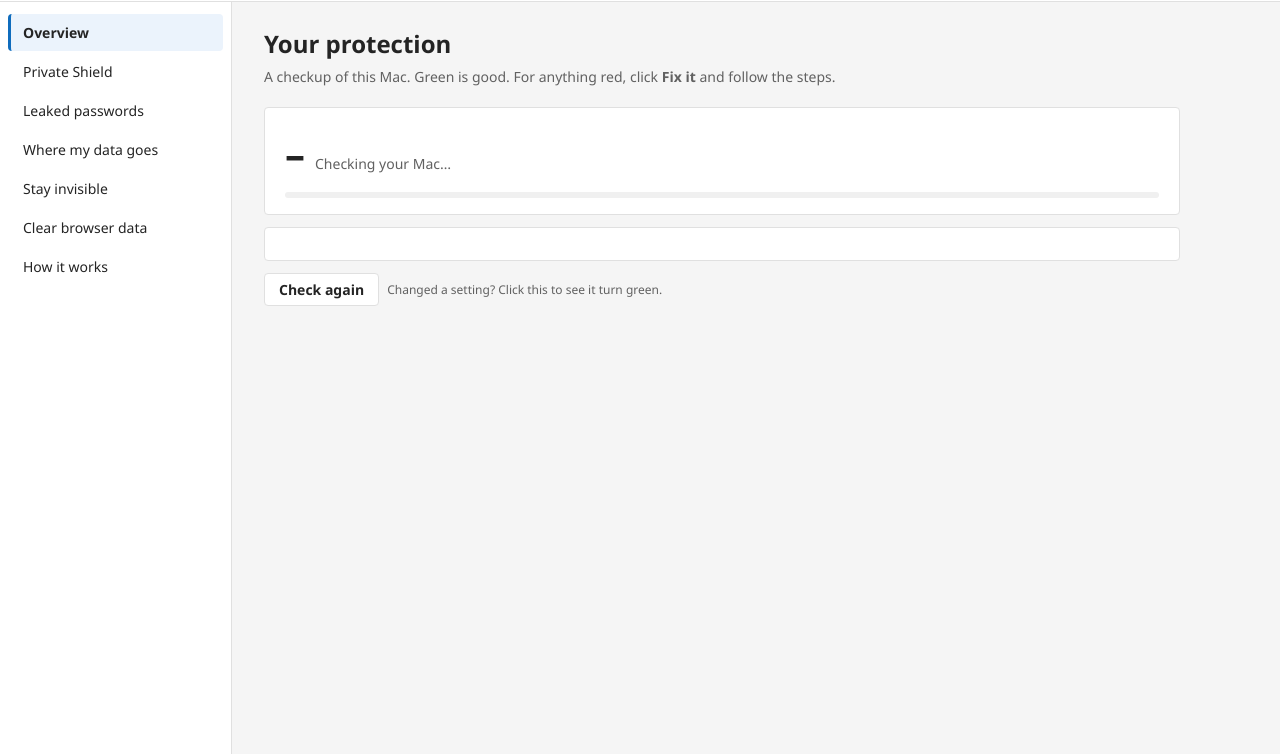
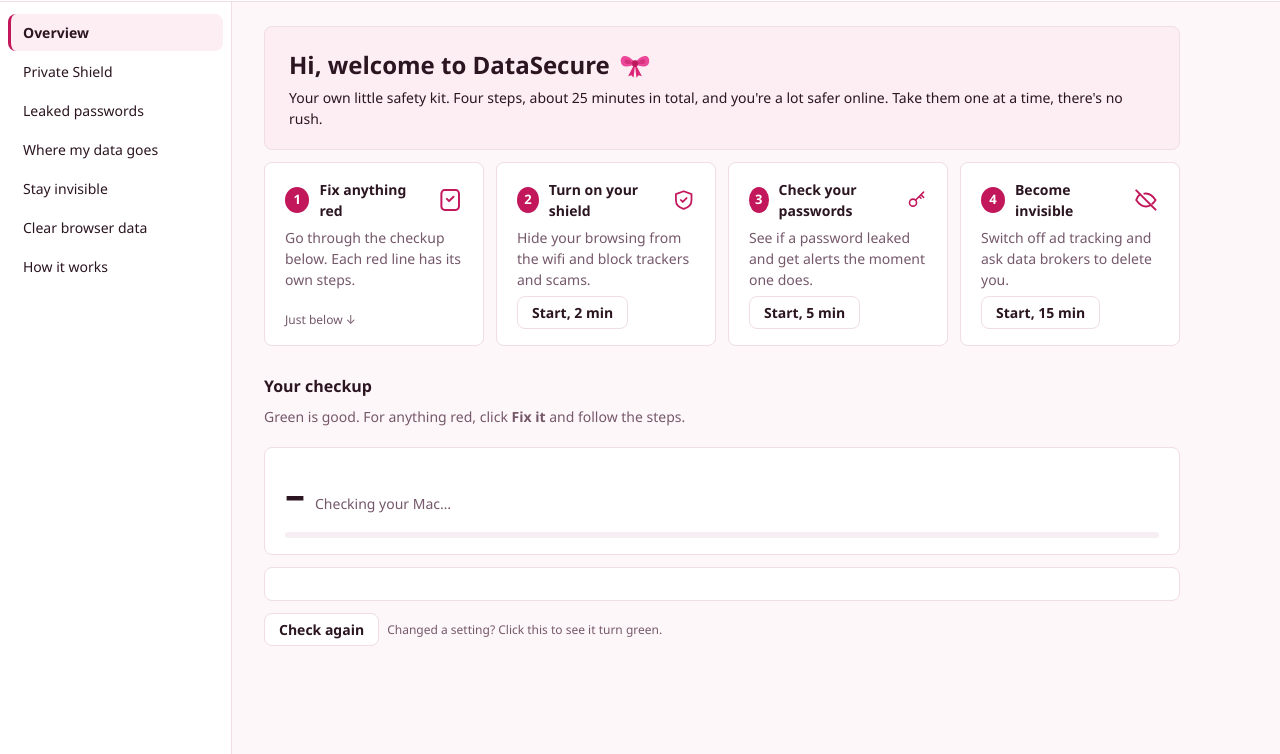
Before and after one commit to Starfish124/datasecure, a plain HTML site: page index.html in a window 1280 px wide. Shown: the part 46-800 px from the top of the page. Drawn offline with Linux system fonts and the light colour scheme; no server answers.

Commit message:
Pink theme, ribbon, welcome steps and illustrated SVG tutorials

```diff
--- a/index.html
+++ b/index.html
@@ -6,33 +6,46 @@
 <title>DataSecure</title>
 <style>
 :root {
-  --bg: #f5f5f5; --card: #ffffff; --text: #242424; --muted: #616161; --border: #e0e0e0;
-  --accent: #0f6cbd; --accent-hover: #115ea3; --accent-bg: #ebf3fc;
+  --bg: #fdf7f9; --card: #ffffff; --text: #2b1520; --muted: #75586a; --border: #f0dde5;
+  --accent: #c2185b; --accent-hover: #a3154d; --accent-bg: #fdeef4; --on-accent: #ffffff;
   --ok: #0e700e; --ok-bg: #f1faf1; --bad: #b10e1c; --bad-bg: #fdf3f4;
-  --warn: #8a3707; --warn-bg: #fff9f5; --unk: #616161; --unk-bg: #f0f0f0;
+  --warn: #8a3707; --warn-bg: #fff9f5; --unk: #75586a; --unk-bg: #f6eef2;
 }
 @media (prefers-color-scheme: dark) {
   :root:not([data-theme="light"]) {
-    --bg: #1f1f1f; --card: #292929; --text: #ffffff; --muted: #adadad; --border: #3d3d3d;
-    --accent: #479ef5; --accent-hover: #62abf5; --accent-bg: #082338;
-    --ok: #54b054; --ok-bg: #052505; --bad: #dc626d; --bad-bg: #3b0509; --warn: #faa06b; --warn-bg: #2e2410;
-    --unk: #adadad; --unk-bg: #333333;
+    --bg: #1d181a; --card: #282124; --text: #fff5f9; --muted: #c4a9b6; --border: #46363d;
+    --accent: #f472b6; --accent-hover: #f9a8d4; --accent-bg: #3b1528; --on-accent: #2b1520;
+    --ok: #54b054; --ok-bg: #052505; --bad: #f08a94; --bad-bg: #3b0509; --warn: #faa06b; --warn-bg: #2e2410;
+    --unk: #c4a9b6; --unk-bg: #352b30;
   }
 }
 :root[data-theme="dark"] {
-  --bg: #1f1f1f; --card: #292929; --text: #ffffff; --muted: #adadad; --border: #3d3d3d;
-  --accent: #479ef5; --accent-hover: #62abf5; --accent-bg: #082338;
-  --ok: #54b054; --ok-bg: #052505; --bad: #dc626d; --bad-bg: #3b0509; --warn: #faa06b; --warn-bg: #2e2410;
-  --unk: #adadad; --unk-bg: #333333;
+  --bg: #1d181a; --card: #282124; --text: #fff5f9; --muted: #c4a9b6; --border: #46363d;
+    --accent: #f472b6; --accent-hover: #f9a8d4; --accent-bg: #3b1528; --on-accent: #2b1520;
+    --ok: #54b054; --ok-bg: #052505; --bad: #f08a94; --bad-bg: #3b0509; --warn: #faa06b; --warn-bg: #2e2410;
+    --unk: #c4a9b6; --unk-bg: #352b30;
 }
 * { box-sizing: border-box; }
 body { margin: 0; background: var(--bg); color: var(--text); font: 14px/1.5 "Segoe UI Variable", "Segoe UI", -apple-system, BlinkMacSystemFont, system-ui, sans-serif; }
 header { height: 48px; display: flex; align-items: center; gap: 12px; padding: 0 20px; background: var(--card); border-bottom: 1px solid var(--border); }
 header b { font-size: 16px; font-weight: 600; }
+.ribbon { width: 26px; height: 21px; flex: none; margin-left: -6px; }
+.card.welcome { display: flex; gap: 20px; align-items: center; background: var(--accent-bg); border-color: var(--border); padding: 20px 24px; }
+.welcome h1 { display: flex; align-items: center; gap: 8px; }
+.welcome .ribbon { width: 34px; height: 28px; margin: 0; }
+.start { display: grid; grid-template-columns: repeat(4, 1fr); gap: 12px; margin-bottom: 12px; }
+.start .card { margin: 0; display: flex; flex-direction: column; gap: 6px; }
+.start .num { display: flex; align-items: center; gap: 10px; font-weight: 600; }
+.start .num span { width: 26px; height: 26px; border-radius: 50%; background: var(--accent); color: var(--on-accent); display: grid; place-items: center; font-size: 13px; }
+.start svg { width: 28px; height: 28px; color: var(--accent); margin-left: auto; }
+.start p { margin: 0; color: var(--muted); flex: 1; }
+.start .btn { align-self: flex-start; }
+.pics { display: grid; grid-template-columns: 1fr 1fr; gap: 12px; margin-top: 14px; }
+.pics img { width: 100%; height: auto; display: block; border-radius: 12px; }
 header span { color: var(--muted); font-size: 12px; }
 .shell { display: flex; min-height: calc(100vh - 48px); }
 nav { width: 232px; flex: none; padding: 12px 8px; background: var(--card); border-right: 1px solid var(--border); }
-nav a { display: block; padding: 8px 12px; margin-bottom: 2px; border-radius: 4px; color: var(--text); text-decoration: none; border-left: 3px solid transparent; }
+nav a { display: block; padding: 8px 12px; margin-bottom: 2px; border-radius: 8px; color: var(--text); text-decoration: none; border-left: 3px solid transparent; }
 nav a:hover { background: var(--bg); }
 nav a.active { background: var(--accent-bg); border-left-color: var(--accent); font-weight: 600; }
 main { flex: 1; padding: 24px 32px 48px; max-width: 980px; }
@@ -41,8 +54,8 @@
 h1 { font-size: 24px; font-weight: 600; margin: 0 0 4px; }
 h2 { font-size: 16px; font-weight: 600; margin: 28px 0 8px; }
 .lead { color: var(--muted); margin: 0 0 20px; }
-.card { background: var(--card); border: 1px solid var(--border); border-radius: 4px; padding: 16px 20px; margin-bottom: 12px; }
-.explain { background: var(--accent-bg); border: 1px solid var(--border); border-left: 3px solid var(--accent); border-radius: 4px; padding: 12px 16px; margin-bottom: 20px; }
+.card { background: var(--card); border: 1px solid var(--border); border-radius: 8px; padding: 16px 20px; margin-bottom: 12px; }
+.explain { background: var(--accent-bg); border: 1px solid var(--border); border-left: 3px solid var(--accent); border-radius: 8px; padding: 12px 16px; margin-bottom: 20px; }
 .explain > b { display: block; margin-bottom: 4px; }
 .explain p { margin: 4px 0; }
 .row { display: flex; align-items: flex-start; gap: 14px; padding: 14px 0; border-top: 1px solid var(--border); }
@@ -56,19 +69,19 @@
 .unknown .icon { background: var(--unk-bg); color: var(--unk); border: 1px solid var(--unk); }
 ol.steps { margin: 8px 0 0; padding-left: 20px; }
 ol.steps li { margin: 2px 0; }
-button, .btn { font: inherit; font-weight: 600; padding: 5px 14px; min-height: 32px; border-radius: 4px; border: 1px solid var(--border); background: var(--card); color: var(--text); cursor: pointer; text-decoration: none; display: inline-flex; align-items: center; white-space: nowrap; }
+button, .btn { font: inherit; font-weight: 600; padding: 5px 14px; min-height: 32px; border-radius: 8px; border: 1px solid var(--border); background: var(--card); color: var(--text); cursor: pointer; text-decoration: none; display: inline-flex; align-items: center; white-space: nowrap; }
 button:hover, .btn:hover { background: var(--bg); }
-button.primary, .btn.primary { background: var(--accent); border-color: var(--accent); color: #fff; }
+button.primary, .btn.primary { background: var(--accent); border-color: var(--accent); color: var(--on-accent); }
 button.primary:hover, .btn.primary:hover { background: var(--accent-hover); }
 button:disabled { opacity: .5; cursor: default; }
-input[type=text], input[type=email], input[type=password] { font: inherit; padding: 5px 10px; min-height: 32px; border: 1px solid var(--border); border-bottom-color: var(--muted); border-radius: 4px; background: var(--card); color: var(--text); width: 100%; max-width: 360px; }
+input[type=text], input[type=email], input[type=password] { font: inherit; padding: 5px 10px; min-height: 32px; border: 1px solid var(--border); border-bottom-color: var(--muted); border-radius: 8px; background: var(--card); color: var(--text); width: 100%; max-width: 360px; }
 input:focus { outline: none; border-bottom: 2px solid var(--accent); }
 .inline { display: flex; gap: 8px; flex-wrap: wrap; align-items: center; }
 .score { display: flex; align-items: baseline; gap: 10px; }
 .score strong { font-size: 40px; font-weight: 600; }
 .bar { height: 6px; background: var(--unk-bg); border-radius: 3px; margin-top: 8px; overflow: hidden; }
 .bar div { height: 100%; background: var(--accent); }
-.msg { margin-top: 10px; padding: 10px 14px; border-radius: 4px; border: 1px solid; }
+.msg { margin-top: 10px; padding: 10px 14px; border-radius: 8px; border: 1px solid; }
 .msg.ok { color: var(--ok); background: var(--ok-bg); border-color: var(--ok); }
 .msg.bad { color: var(--bad); background: var(--bad-bg); border-color: var(--bad); }
 .msg.warn { color: var(--warn); background: var(--warn-bg); border-color: var(--warn); }
@@ -83,18 +96,20 @@
 .small { font-size: 12px; }
 a { color: var(--accent); }
 code { font-family: ui-monospace, Menlo, monospace; font-size: 12px; background: var(--unk-bg); padding: 2px 6px; border-radius: 3px; word-break: break-all; }
+@media (max-width: 1000px) { .start { grid-template-columns: 1fr 1fr; } }
 @media (max-width: 720px) {
   .shell { display: block; }
   nav { width: auto; display: flex; overflow-x: auto; border-right: 0; border-bottom: 1px solid var(--border); padding: 6px 8px; }
   nav a { white-space: nowrap; border-left: 0; border-bottom: 3px solid transparent; }
   nav a.active { border-bottom-color: var(--accent); }
   main { padding: 16px; }
+  .start, .pics { grid-template-columns: 1fr; }
   .row { flex-wrap: wrap; }
 }
 </style>
 </head>
 <body>
-<header><b>DataSecure</b><span>v0.1 · by Sarvesh Singh · runs only on this Mac</span></header>
+<header><b>DataSecure</b><svg class="ribbon" viewBox="0 0 32 26" aria-hidden="true"><path d="M15 13 L9.5 23.5 L12.6 22.6 L14.6 25 L16 13.5 Z M17 13 L22.5 23.5 L19.4 22.6 L17.4 25 L16 13.5 Z" fill="#db2777"/><path d="M16 11 C10.5 2.5 2 2.5 2.6 9.8 C3.2 16 10.5 15.2 16 12.4 Z M16 11 C21.5 2.5 30 2.5 29.4 9.8 C28.8 16 21.5 15.2 16 12.4 Z" fill="#ec4899"/><path d="M14 11.2 C10.5 7 6.5 6.6 6.2 9.6 C6 12 9.5 12.6 14 11.8 Z M18 11.2 C21.5 7 25.5 6.6 25.8 9.6 C26 12 22.5 12.6 18 11.8 Z" fill="#be185d" opacity=".45"/><rect x="13.3" y="8.6" width="5.4" height="6.2" rx="2.2" fill="#be185d"/></svg><span>v0.1 · by Sarvesh Singh · runs only on this Mac</span></header>
 <div class="shell">
 <nav>
   <a href="#overview">Overview</a>
@@ -109,8 +124,20 @@
 
 <!-- ============================== OVERVIEW -->
 <section data-page="overview">
-  <h1>Your protection</h1>
-  <p class="lead">A checkup of this Mac. Green is good. For anything red, click <b>Fix it</b> and follow the steps.</p>
+<div class="card welcome">
+  <div>
+    <h1>Hi, welcome to DataSecure <svg class="ribbon" viewBox="0 0 32 26" aria-hidden="true"><path d="M15 13 L9.5 23.5 L12.6 22.6 L14.6 25 L16 13.5 Z M17 13 L22.5 23.5 L19.4 22.6 L17.4 25 L16 13.5 Z" fill="#db2777"/><path d="M16 11 C10.5 2.5 2 2.5 2.6 9.8 C3.2 16 10.5 15.2 16 12.4 Z M16 11 C21.5 2.5 30 2.5 29.4 9.8 C28.8 16 21.5 15.2 16 12.4 Z" fill="#ec4899"/><path d="M14 11.2 C10.5 7 6.5 6.6 6.2 9.6 C6 12 9.5 12.6 14 11.8 Z M18 11.2 C21.5 7 25.5 6.6 25.8 9.6 C26 12 22.5 12.6 18 11.8 Z" fill="#be185d" opacity=".45"/><rect x="13.3" y="8.6" width="5.4" height="6.2" rx="2.2" fill="#be185d"/></svg></h1>
+    <p style="margin:0">Your own little safety kit. Four steps, about 25 minutes in total, and you're a lot safer online. Take them one at a time, there's no rush.</p>
+  </div>
+</div>
+<div class="start">
+  <div class="card"><div class="num"><span>1</span>Fix anything red<svg viewBox="0 0 24 24" fill="none" stroke="currentColor" stroke-width="1.8" stroke-linecap="round" stroke-linejoin="round" aria-hidden="true"><path d="M9 11l2 2 4-4"/><rect x="4" y="3" width="16" height="18" rx="3"/></svg></div><p>Go through the checkup below. Each red line has its own steps.</p><span class="small muted">Just below ↓</span></div>
+    <div class="card"><div class="num"><span>2</span>Turn on your shield<svg viewBox="0 0 24 24" fill="none" stroke="currentColor" stroke-width="1.8" stroke-linecap="round" stroke-linejoin="round" aria-hidden="true"><path d="M12 3l8 3v6c0 5-3.5 8-8 9-4.5-1-8-4-8-9V6z"/><path d="M9 12l2 2 4-4"/></svg></div><p>Hide your browsing from the wifi and block trackers and scams.</p><a class="btn" href="#shield">Start, 2 min</a></div>
+    <div class="card"><div class="num"><span>3</span>Check your passwords<svg viewBox="0 0 24 24" fill="none" stroke="currentColor" stroke-width="1.8" stroke-linecap="round" stroke-linejoin="round" aria-hidden="true"><circle cx="8" cy="15" r="4"/><path d="M11 12l9-9M17 6l3 3M15 8l2 2"/></svg></div><p>See if a password leaked and get alerts the moment one does.</p><a class="btn" href="#leaks">Start, 5 min</a></div>
+    <div class="card"><div class="num"><span>4</span>Become invisible<svg viewBox="0 0 24 24" fill="none" stroke="currentColor" stroke-width="1.8" stroke-linecap="round" stroke-linejoin="round" aria-hidden="true"><path d="M3 3l18 18"/><path d="M10.6 6.1A10 10 0 0 1 12 6c5 0 9 6 9 6a17 17 0 0 1-3 3.5M6.6 6.6C4.3 8.2 3 12 3 12s4 6 9 6a9 9 0 0 0 4.4-1.1"/></svg></div><p>Switch off ad tracking and ask data brokers to delete you.</p><a class="btn" href="#invisible">Start, 15 min</a></div>
+</div>
+<h2>Your checkup</h2>
+<p class="lead">Green is good. For anything red, click <b>Fix it</b> and follow the steps.</p>
   <div class="card">
     <div class="score"><strong id="score">–</strong><span class="muted" id="score-text">Checking your Mac…</span></div>
     <div class="bar"><div id="score-bar" style="width:0"></div></div>
@@ -139,6 +166,7 @@
       <li>Click <b>Install</b> and type your Mac password. macOS will say <b>"Unverified"</b>. That's normal: it means the file was made on your own Mac instead of bought from a company.</li>
       <li>Come back here and click <b>Test my shield</b>. It should turn green.</li>
     </ol>
+    <div class="pics"><img src="/docs/shield-1-settings.svg" alt="System Settings, General, Device Management: double-click DataSecure Private Shield"><img src="/docs/shield-2-install.svg" alt="Click Install. Unverified is normal. Type your Mac password."></div>
     <div class="inline" style="margin-top:14px">
       <button class="primary" onclick="installShield(this)">Create my shield</button>
       <button onclick="testShield()">Test my shield</button>
```
Also changed, not shown: docs/install-1-terminal.svg (added), docs/install-2-paste.svg (added), docs/install-3-done.svg (added), docs/install-4-bookmark.svg (added), docs/ribbon.svg (added), docs/shield-1-settings.svg (added), docs/shield-2-install.svg (added), 4 other files.
